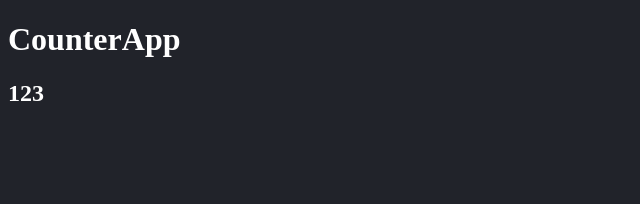
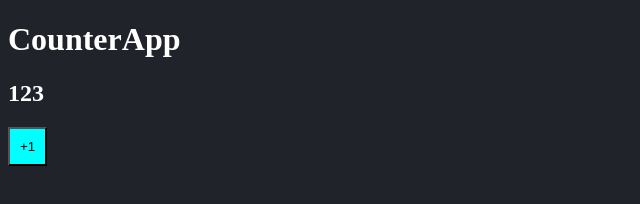
Before and after one commit to Codigcar/React, a React app in the folder 03-primeros-pasos/: page / in a window 1280 px wide. Shown: the whole page, without its empty margins (0-640 px from the left). Built offline with nearby package versions, Linux system fonts and the light colour scheme.

Commit message:
03 - Evento click

```diff
--- a/03-primeros-pasos/src/CounterApp.js
+++ b/03-primeros-pasos/src/CounterApp.js
@@ -4,10 +4,16 @@ import PropTypes from 'prop-types';
 // functional components
 
 const CounterApp= ( numero ) => {
+
+    const handleAdd = (e) => {
+        console.log(e);
+    }
+
     return (
         <>
             <h1>CounterApp</h1>
             <h2>{numero.numero}</h2>
+            <button onClick={ e => handleAdd(e) }>+1</button>
         </>
     );
 }
--- a/03-primeros-pasos/src/index.css
+++ b/03-primeros-pasos/src/index.css
@@ -2,3 +2,8 @@ html, body {
     background-color: #21232a;
     color: white;
 }
+button {
+    background-color: aqua;
+    padding: 10px;
+    margin-right: 10px;
+}
```
